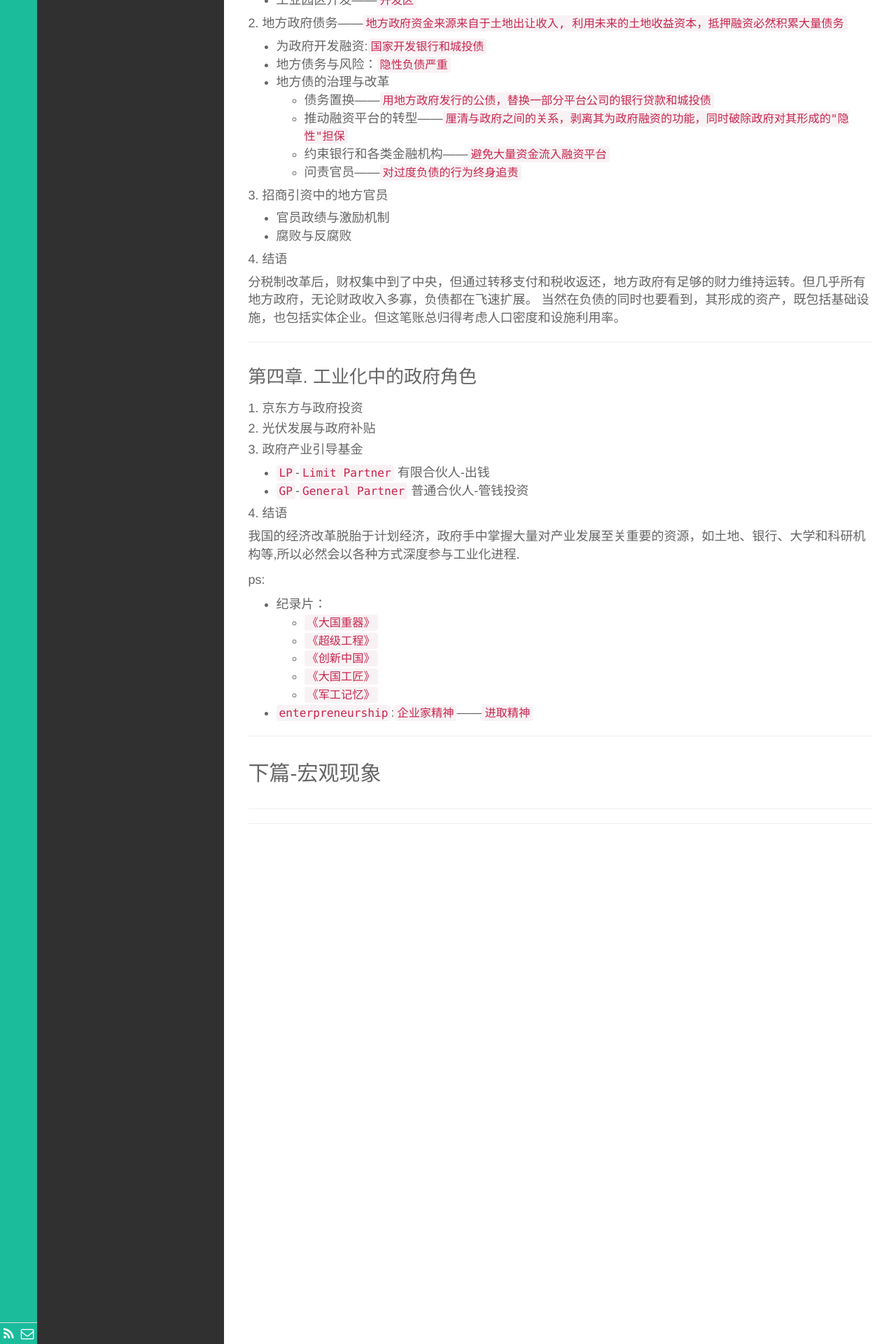
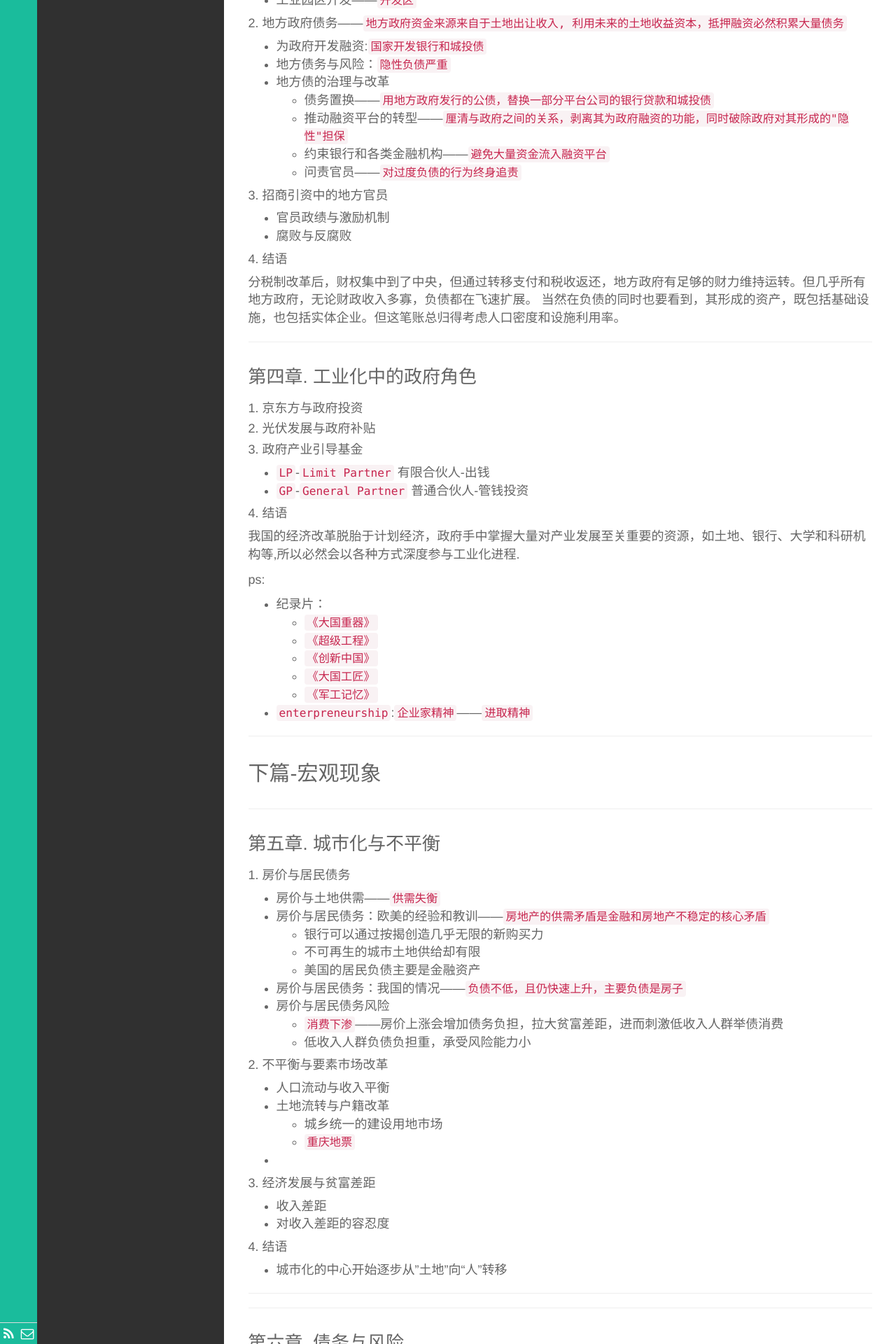
Before and after one commit to darklost/darklost.github.io, a Jekyll site: the page built from _posts/笔记/2023-02-20-zssn.md, in a window 1280 px wide. Shown: the part 3080-5000 px from the top of the page at 70% size. Built offline with Jekyll 4.4.1, drawn with Linux system fonts in a browser that asks for light colours.

Commit message:
《置身事内》阅读笔记-下篇-宏观现象 第五章. 城市化与不平衡

```diff
--- a/_posts/笔记/2023-02-20-zssn.md
+++ b/_posts/笔记/2023-02-20-zssn.md
@@ -208,4 +208,91 @@ ps:
 
 ## 下篇-宏观现象
 
+***
+
+
+### 第五章. 城市化与不平衡
+
+#### 1. 房价与居民债务
+- 房价与土地供需——`供需失衡`
+- 房价与居民债务：欧美的经验和教训——`房地产的供需矛盾是金融和房地产不稳定的核心矛盾`
+  - 银行可以通过按揭创造几乎无限的新购买力
+  - 不可再生的城市土地供给却有限
+  - 美国的居民负债主要是金融资产
+- 房价与居民债务：我国的情况——`负债不低，且仍快速上升，主要负债是房子`
+- 房价与居民债务风险
+  - `消费下渗`——房价上涨会增加债务负担，拉大贫富差距，进而刺激低收入人群举债消费
+  - 低收入人群负债负担重，承受风险能力小
+
+#### 2. 不平衡与要素市场改革
+- 人口流动与收入平衡
+- 土地流转与户籍改革
+  - 城乡统一的建设用地市场
+  - `重庆地票`
+-
+
+#### 3. 经济发展与贫富差距
+- 收入差距
+- 对收入差距的容忍度
+
+#### 4. 结语
+
+- 城市化的中心开始逐步从"土地"向“人”转移
+
+
+
+***
+
+***
+
+
+### 第六章. 债务与风险
+
+#### 1. 债务与经济衰退
+
+#### 2. 债台为何高筑：欧美的教训
+
+#### 3. 中国的债务与风险
+
+#### 4. 化解债务风险
+
+#### 5. 结语
+
+
+
+***
+
+***
+
+
+### 第七章. 国内国际失衡
+
+#### 1. 低消费与产能过剩
+
+#### 2. 中美贸易冲突
+
+#### 3. 再循环与国内大循环
+
+#### 4. 结语
+
+
+
+***
+
+
+
+### 第八章. 总结：政府与经济发展
+
+#### 1. 地区间竞争
+
+#### 2. 政府的发展与转型
+
+#### 3. 发展目标与发展过程
+
+#### 4. 结语
+
+
+
+***
+
 ---
```
